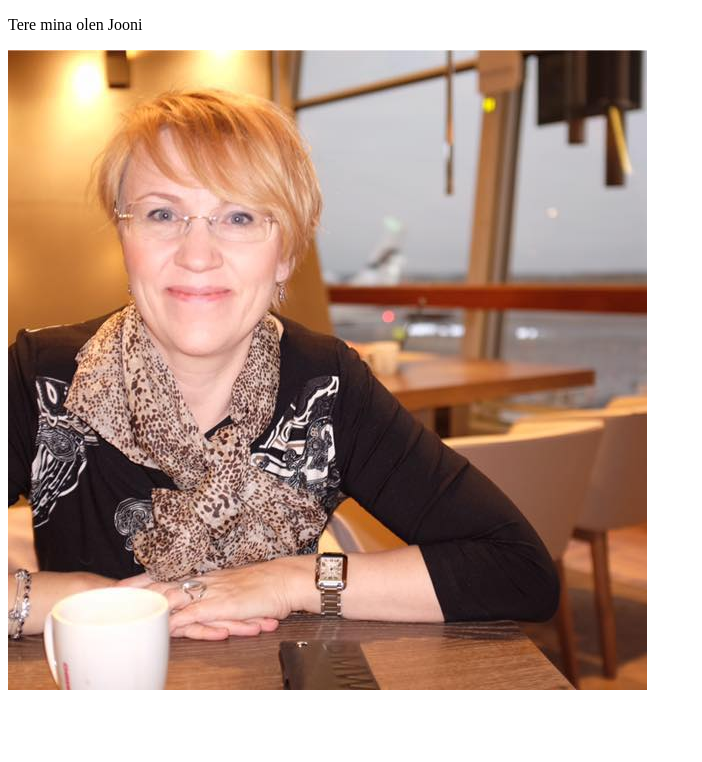
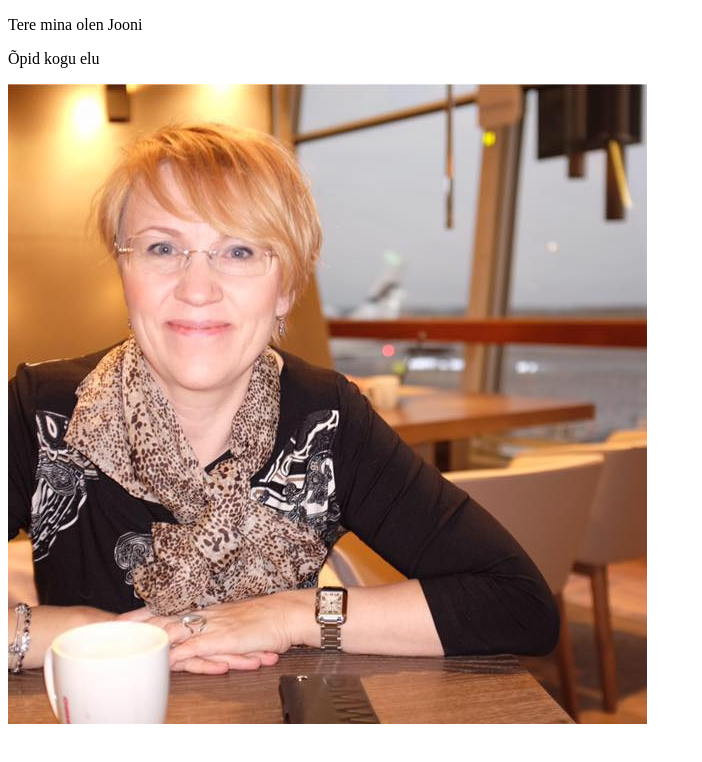
Before and after one commit to jsoots/homepage, a plain HTML site: page index.html in a window 1280 px wide. Shown: the whole page, without its empty margins (0-702 px from the left). Drawn offline with Linux system fonts and the light colour scheme.

Commit message:
Vigade parandus

```diff
--- a/index.html
+++ b/index.html
@@ -5,10 +5,7 @@
     </head>
     <body>
         <p>Tere mina olen Jooni</p>
-
+	<P>Õpid kogu elu</p>
         <img src="pics/Jooni.jpg" alt="Siin on pilt"/>
-
-
-
     </body>
 </html>
```
